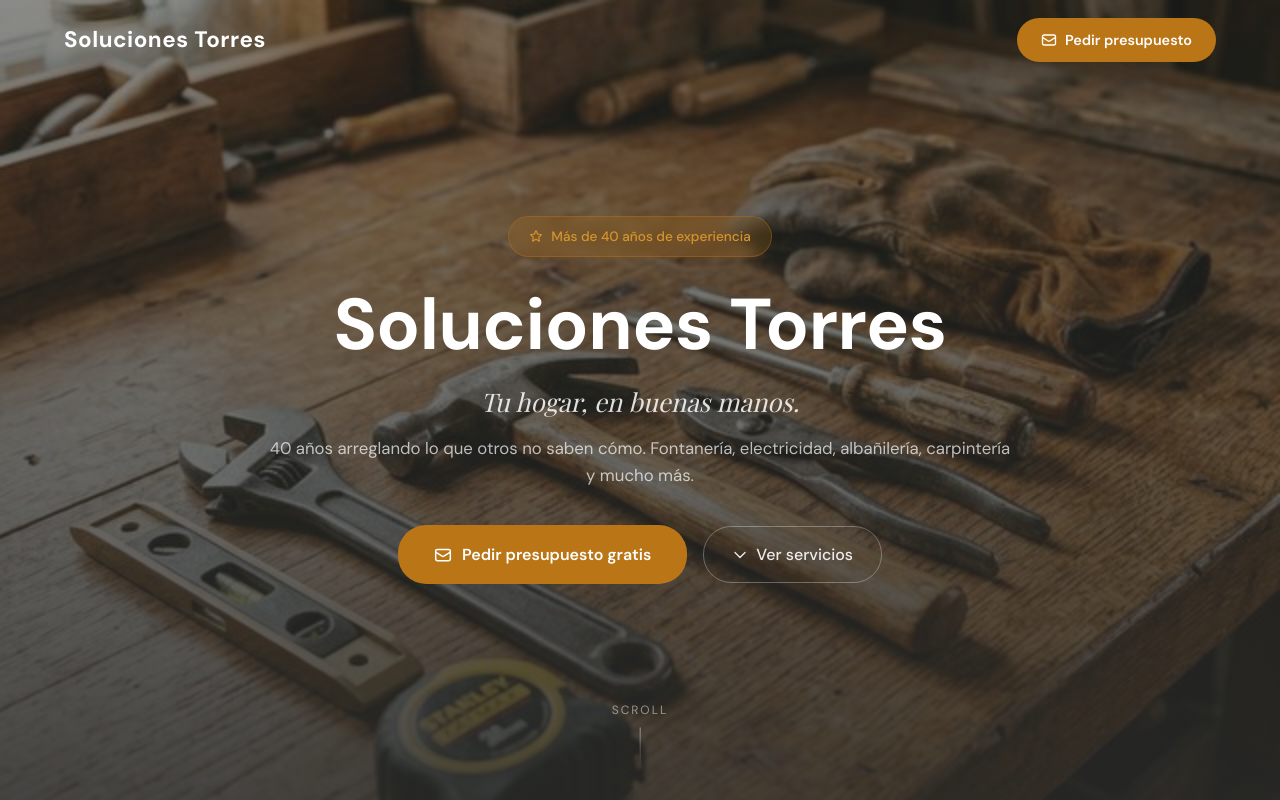
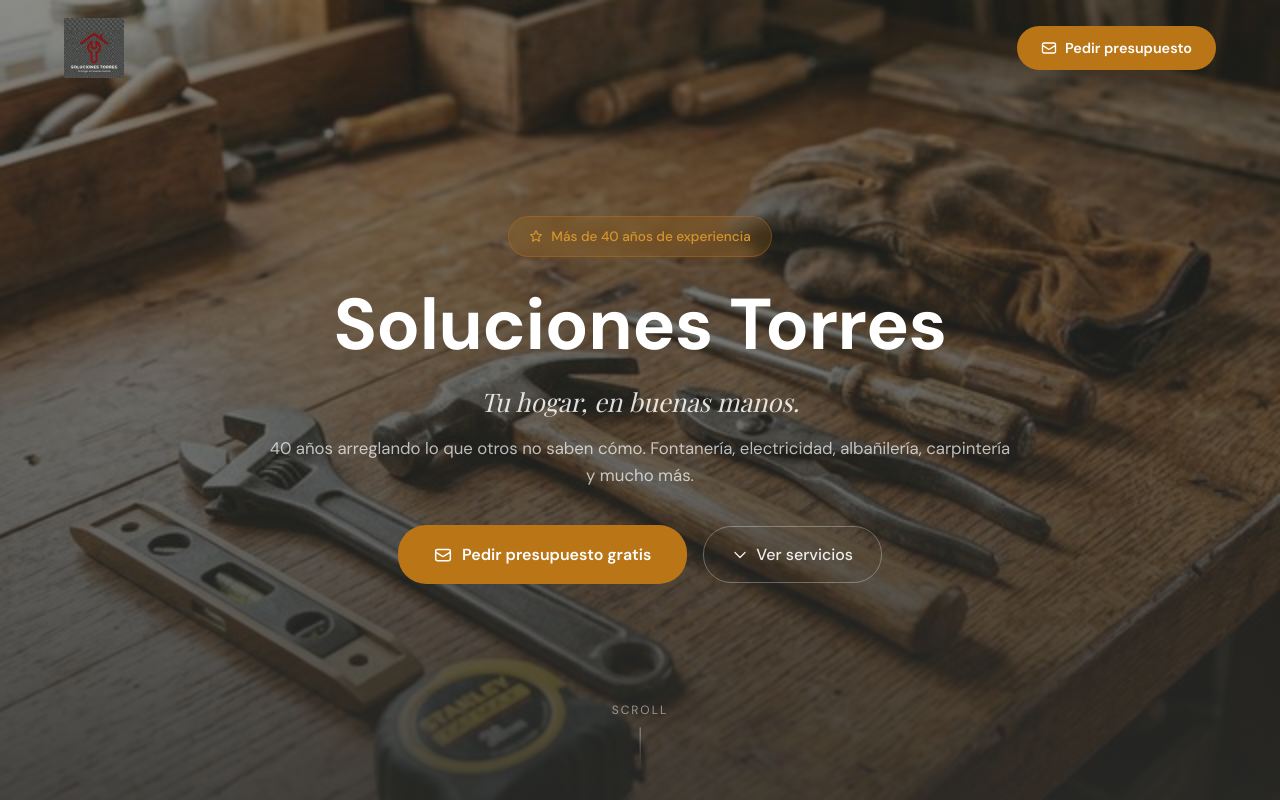
Before and after one commit to victortorresa94-del/solucionestorres, a website built with Vite: page index.html in a window 1280 px wide. Shown: the top 800 px of the page. Built offline with nearby package versions, Linux system fonts and the light colour scheme; a web font is replaced by a local one.

Commit message:
Logo oficial integrado y corregido

```diff
--- a/index.html
+++ b/index.html
@@ -24,7 +24,9 @@
   <!-- ===== NAVBAR ===== -->
   <nav class="navbar" id="navbar">
     <div class="container">
-      <a href="#" class="navbar-logo">Soluciones Torres</a>
+      <a href="#" class="navbar-logo">
+        <img src="images/logo.png" alt="Soluciones Torres Logo">
+      </a>
       <a href="#presupuesto" class="navbar-cta">
         <svg xmlns="http://www.w3.org/2000/svg" fill="none" viewBox="0 0 24 24" stroke-width="2" stroke="currentColor">
           <path stroke-linecap="round" stroke-linejoin="round"
--- a/styles.css
+++ b/styles.css
@@ -160,12 +160,28 @@ ol {
 }
 
 .navbar-logo {
-  font-family: var(--font-sans);
-  font-size: 1.4rem;
-  font-weight: 700;
-  color: var(--color-white);
-  letter-spacing: 0.5px;
-  transition: color 0.35s ease;
+  display: flex;
+  align-items: center;
+  height: 60px;
+  /* Base height for logo container */
+  transition: all 0.35s ease;
+}
+
+.navbar-logo img {
+  height: 100%;
+  width: auto;
+  object-fit: contain;
+  transition: filter 0.35s ease;
+}
+
+.navbar:not(.scrolled) .navbar-logo img {
+  /* Logo text is already white, perfect for dark hero */
+  filter: none;
+}
+
+.navbar.scrolled .navbar-logo img {
+  /* Make white text black for the light scrolled navbar */
+  filter: brightness(0);
 }
 
 .navbar.scrolled .navbar-logo {
```
Also changed, not shown: images/logo.png (added).
